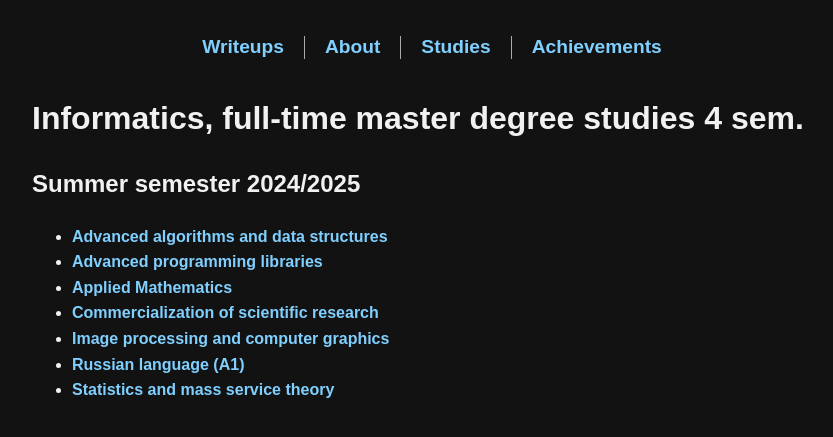
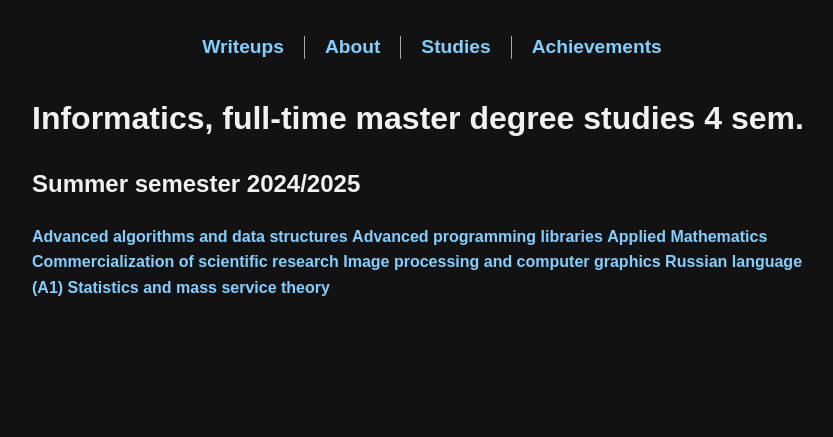
Before and after one commit to mrb3d1/mrb3d1.github.io, a Jekyll site: the page built from studies/index.md, in a window 1280 px wide. Shown: the top 437 px of the page, without its empty margins (208-1041 px from the left). Built offline with Jekyll 4.4.1, drawn with Linux system fonts in a browser that asks for light colours; our own code applies the rules of GitHub Pages for plain Markdown files.

```diff
--- a/studies/index.md
+++ b/studies/index.md
@@ -25,10 +25,10 @@
 
 # Informatics, full-time master degree studies 4 sem.
 ## Summer semester 2024/2025
- - **[Advanced algorithms and data structures](/studies/advanced-algorithms-and-data-structures/)**
- - **[Advanced programming libraries](/studies/advanced-programming-libraries/)**
- - **[Applied Mathematics](/studies/applied-mathematics/)**
- - **[Commercialization of scientific research](/studies/commercialization-of-scientific-research/)**
- - **[Image processing and computer graphics](/studies/image-processing-and-computer-graphics/)**
- - **[Russian language (A1)](/studies/russian-language/)**
- - **[Statistics and mass service theory](/studies/statistics-and-mass-service-theory/)**
+  **[Advanced algorithms and data structures](/studies/advanced-algorithms-and-data-structures/)**
+  **[Advanced programming libraries](/studies/advanced-programming-libraries/)**
+  **[Applied Mathematics](/studies/applied-mathematics/)**
+  **[Commercialization of scientific research](/studies/commercialization-of-scientific-research/)**
+  **[Image processing and computer graphics](/studies/image-processing-and-computer-graphics/)**
+  **[Russian language (A1)](/studies/russian-language/)**
+  **[Statistics and mass service theory](/studies/statistics-and-mass-service-theory/)**
```
